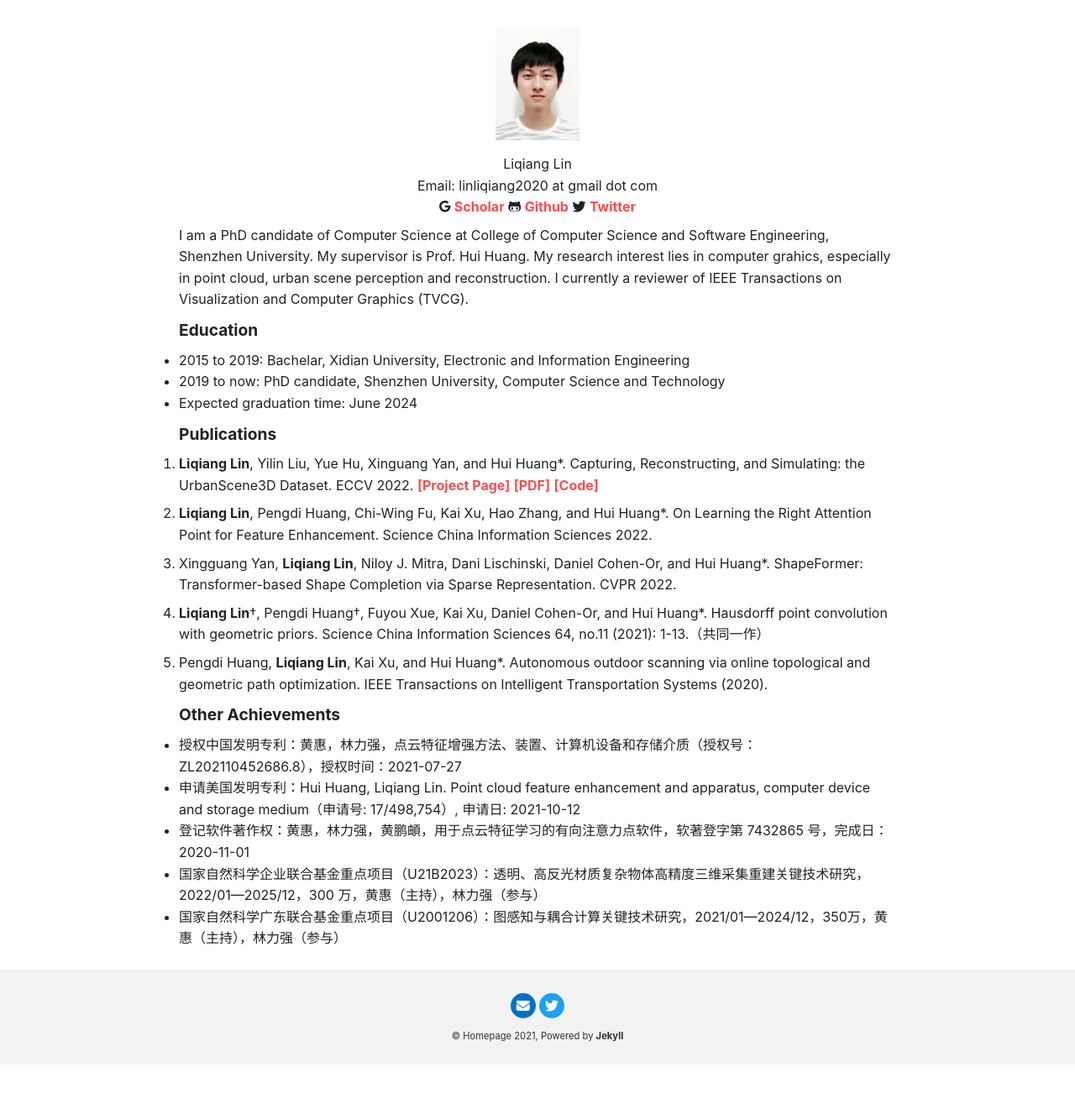
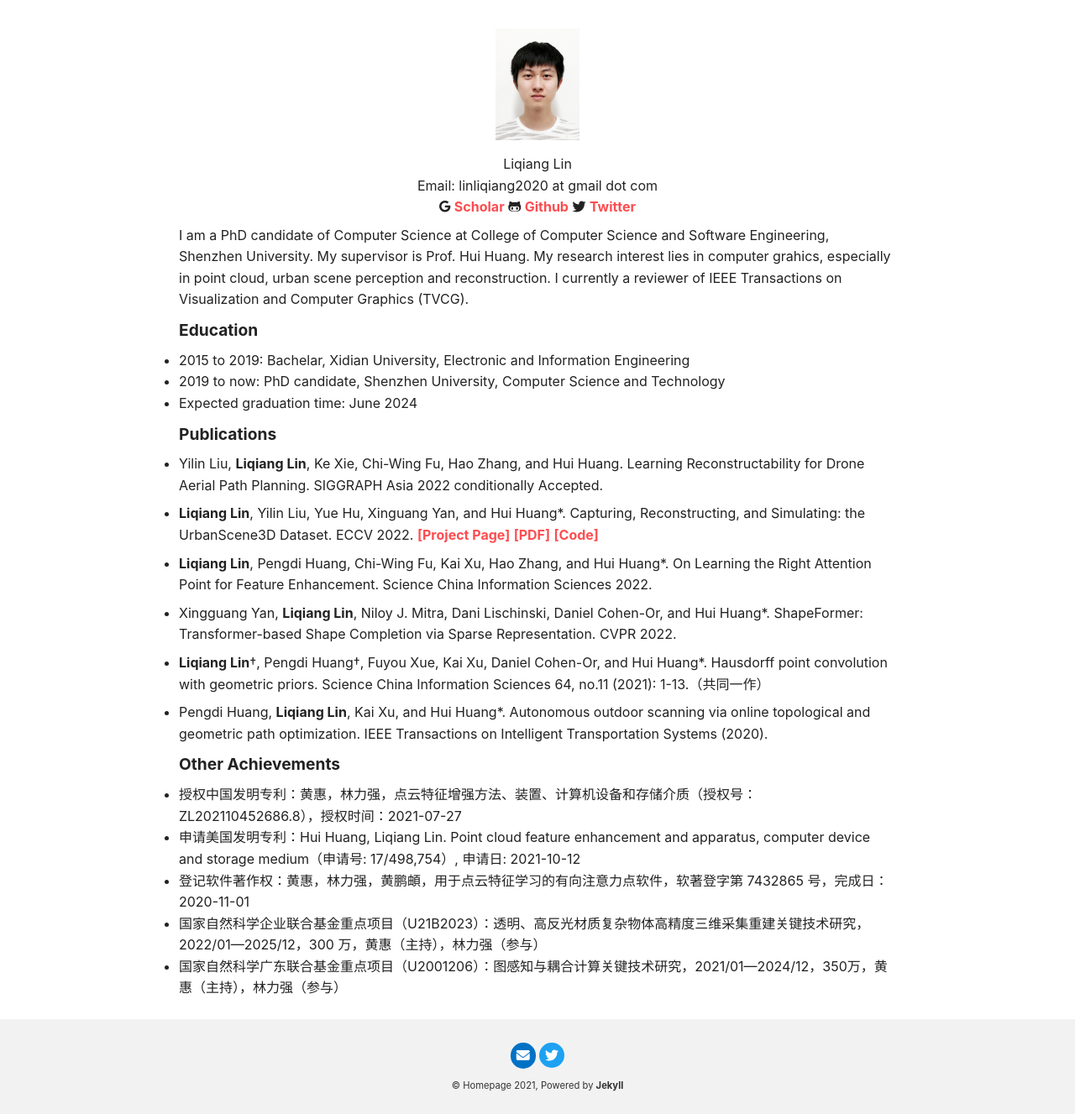
Before and after one commit to Linxius/Linxius.github.io, a Jekyll site: the page built from index.md, in a window 1280 px wide, cut to the strip 94-1421 px from the top of the page. Shown: the whole strip at 84% size. Built offline with Jekyll 4.4.1, drawn with Linux system fonts in a browser that asks for light colours; nearby versions of some CDN libraries; before the commit the page ends 1362 px from its top, so only the background shows below that.

Commit message:
add Learning Reconstructability for Drone Aerial Path Planning. SIGGRAPH Asia 2022

```diff
--- a/index.md
+++ b/index.md
@@ -28,24 +28,27 @@ I am a PhD candidate of Computer Science at College of Computer Science and Soft
 - Expected graduation time: June 2024
 
 #### Publications
-1. **Liqiang Lin**, Yilin Liu, Yue Hu, Xinguang Yan, and Hui Huang*.
+- Yilin Liu, **Liqiang Lin**, Ke Xie, Chi-Wing Fu, Hao Zhang, and Hui Huang.
+Learning Reconstructability for Drone Aerial Path Planning. SIGGRAPH Asia 2022 conditionally Accepted.
+
+- **Liqiang Lin**, Yilin Liu, Yue Hu, Xinguang Yan, and Hui Huang*.
 Capturing, Reconstructing, and Simulating: the UrbanScene3D Dataset. ECCV 2022.
 [[Project Page]](https://vcc.tech/UrbanScene3D)
 [[PDF]](https://arxiv.org/pdf/2107.04286.pdf)
 [[Code]](https://github.com/Linxius/UrbanScene3D)
 
-2. **Liqiang Lin**, Pengdi Huang, Chi-Wing Fu, Kai Xu, Hao Zhang, and Hui Huang*.
+- **Liqiang Lin**, Pengdi Huang, Chi-Wing Fu, Kai Xu, Hao Zhang, and Hui Huang*.
 On Learning the Right  Attention Point for Feature Enhancement.
 Science China Information Sciences 2022.
 
-3. Xingguang Yan, **Liqiang Lin**, Niloy J. Mitra, Dani Lischinski, Daniel Cohen-Or, and Hui Huang*.
+- Xingguang Yan, **Liqiang Lin**, Niloy J. Mitra, Dani Lischinski, Daniel Cohen-Or, and Hui Huang*.
 ShapeFormer: Transformer-based Shape Completion via Sparse Representation. CVPR 2022.
 
-4. **Liqiang Lin**†, Pengdi Huang†, Fuyou Xue, Kai Xu, Daniel Cohen-Or, and Hui Huang*.
+- **Liqiang Lin**†, Pengdi Huang†, Fuyou Xue, Kai Xu, Daniel Cohen-Or, and Hui Huang*.
 Hausdorff point convolution with geometric priors.
 Science China Information Sciences 64, no.11 (2021): 1-13.（共同一作）
 
-5. Pengdi Huang, **Liqiang Lin**, Kai Xu, and Hui Huang*.
+- Pengdi Huang, **Liqiang Lin**, Kai Xu, and Hui Huang*.
 Autonomous outdoor scanning via online topological and geometric path optimization.
 IEEE Transactions on Intelligent Transportation Systems (2020).
 
```
